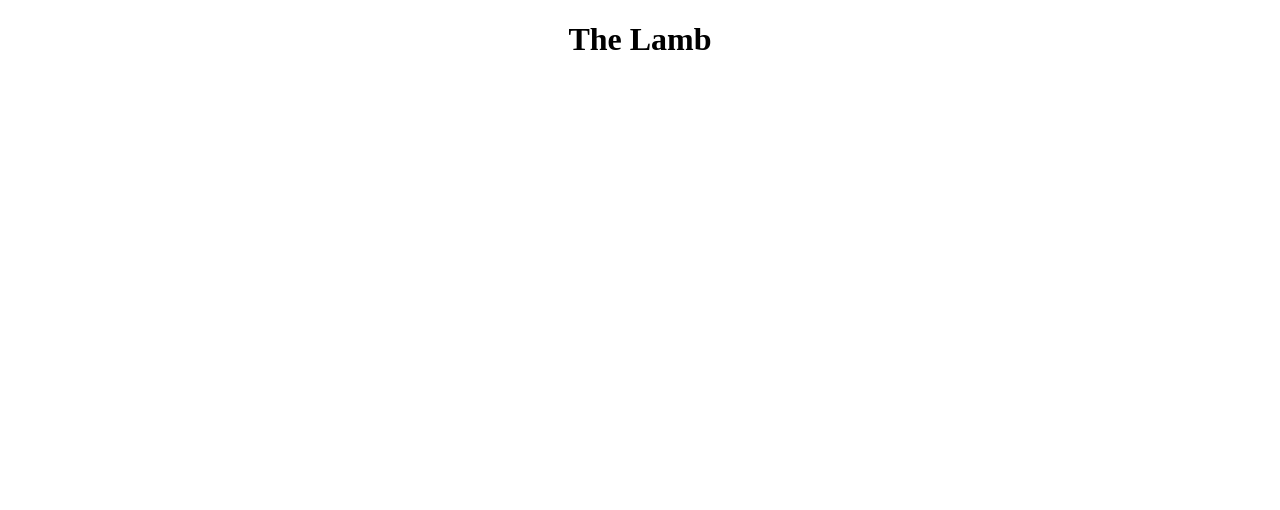
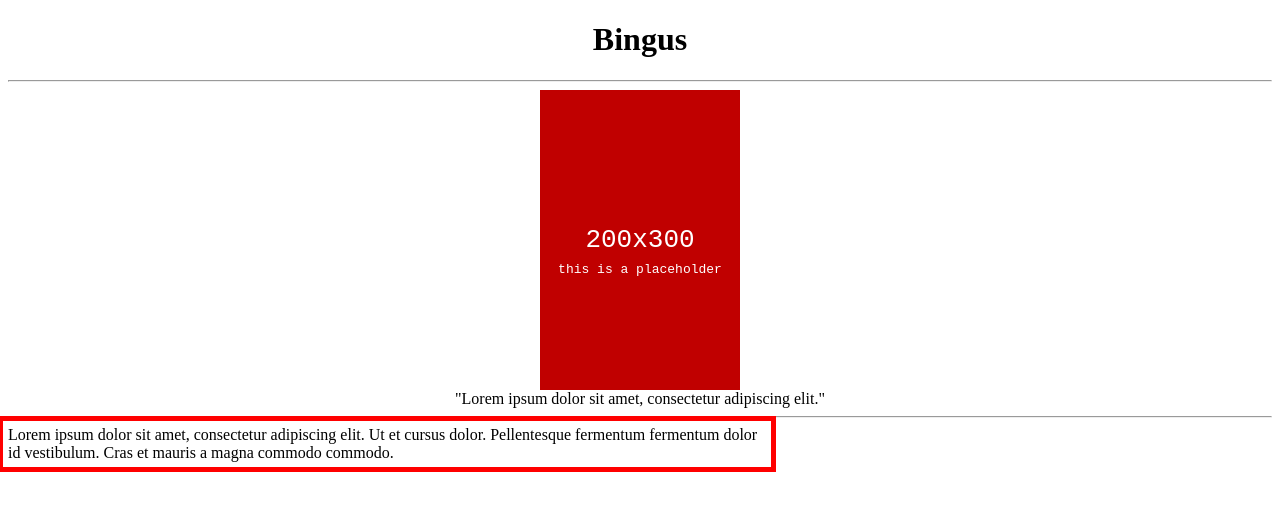
Before and after one commit to TheDogOfChaos/TheDogOfChaos.github.io, a plain HTML site: page pages/cotl/lamb.html in a window 1280 px wide. Drawn offline with Linux system fonts and the light colour scheme.

Commit message:
Work begins.

```diff
--- a/pages/cotl/lamb.html
+++ b/pages/cotl/lamb.html
@@ -3,13 +3,26 @@
     <head>
         <meta charset="utf-8">
         <meta http-equiv="X-UA-Compatible" content="IE=edge">
-        <title>The Lamb</title>
+        <title>Blah Blah</title>
         <meta name="description" content="">
         <meta name="viewport" content="width=device-width, initial-scale=1">
         <link rel="stylesheet" href="/styles/shareableCSS.css">
-        <link rel="stylesheet" href="./styles/cotl.css">
+        <link rel="stylesheet" href="/pages/cotl/styles/cotl.css">
     </head>
     <body>
-        <h1 class="center">The Lamb</h1>
+        <h1 class="center">Bingus</h1>
+        <hr>
+        <div class="center">
+            <svg xmlns="http://www.w3.org/2000/svg" viewBox="0 0 200 300" width="200" height="300">
+                <rect width="200" height="300" fill="#c00000ff"></rect>
+                <text x="50%" y="50%" dominant-baseline="middle" text-anchor="middle" font-family="monospace" font-size="26px" fill="#FFFFFFFF">200x300</text>
+                <text x="50%" y="60%" dominant-baseline="middle" text-anchor="middle" font-family="monospace" font-size="13px" fill="#FFFFFFFF">this is a placeholder</text>
+            </svg>
+        </div>
+        <span class="center">"Lorem ipsum dolor sit amet, consectetur adipiscing elit."</span>
+        <hr>
+        <div class="dialogBox lamb">
+            Lorem ipsum dolor sit amet, consectetur adipiscing elit. Ut et cursus dolor. Pellentesque fermentum fermentum dolor id vestibulum. Cras et mauris a magna commodo commodo.
+        </div>
     </body>
 </html>
--- a/pages/cotl/styles/cotl.css
+++ b/pages/cotl/styles/cotl.css
@@ -0,0 +1,9 @@
+.dialogBox {
+    outline: 5px solid black;
+    outline-offset: 5px;
+    width: 60%;
+}
+
+.lamb {
+    outline-color: red
+}
--- a/styles/shareableCSS.css
+++ b/styles/shareableCSS.css
@@ -1,3 +1,6 @@
 .center {
     text-align: center;
+    display: flex;
+    justify-content: center;
+    align-items: center;
 }
```
